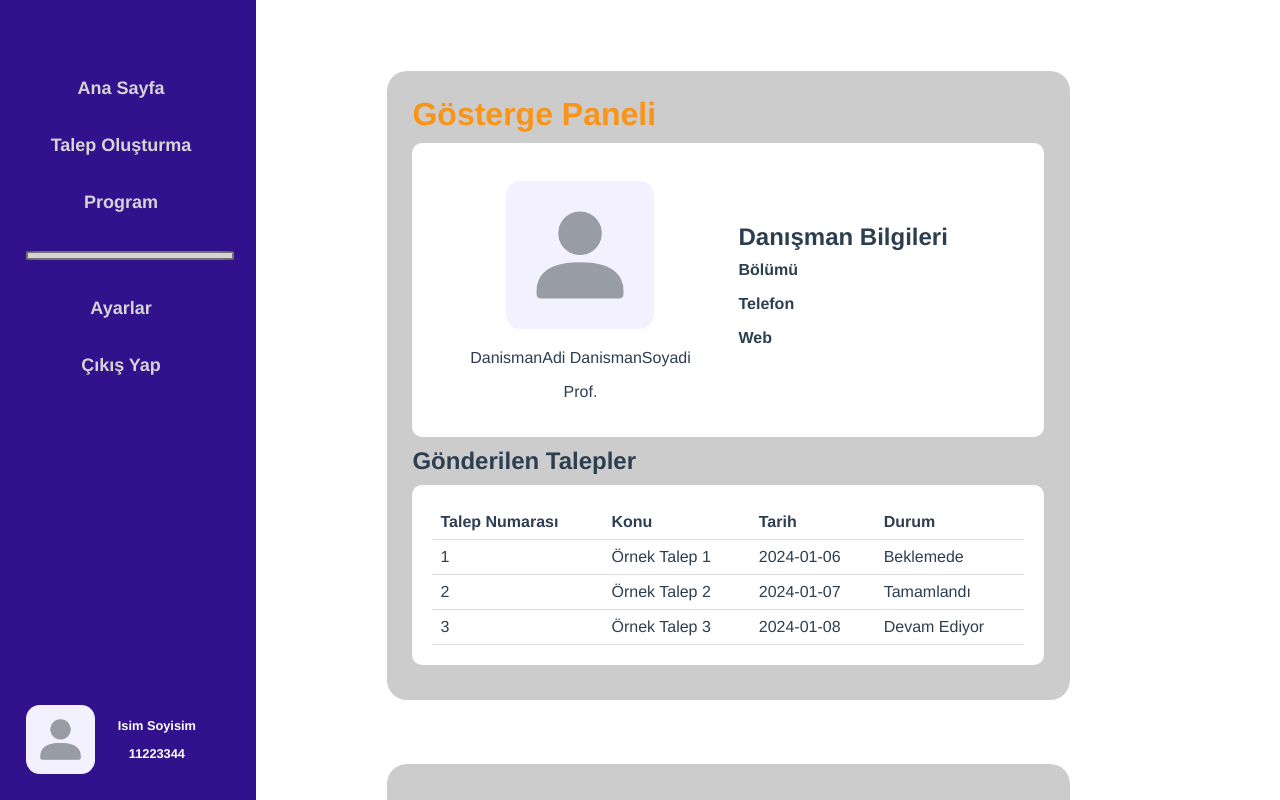
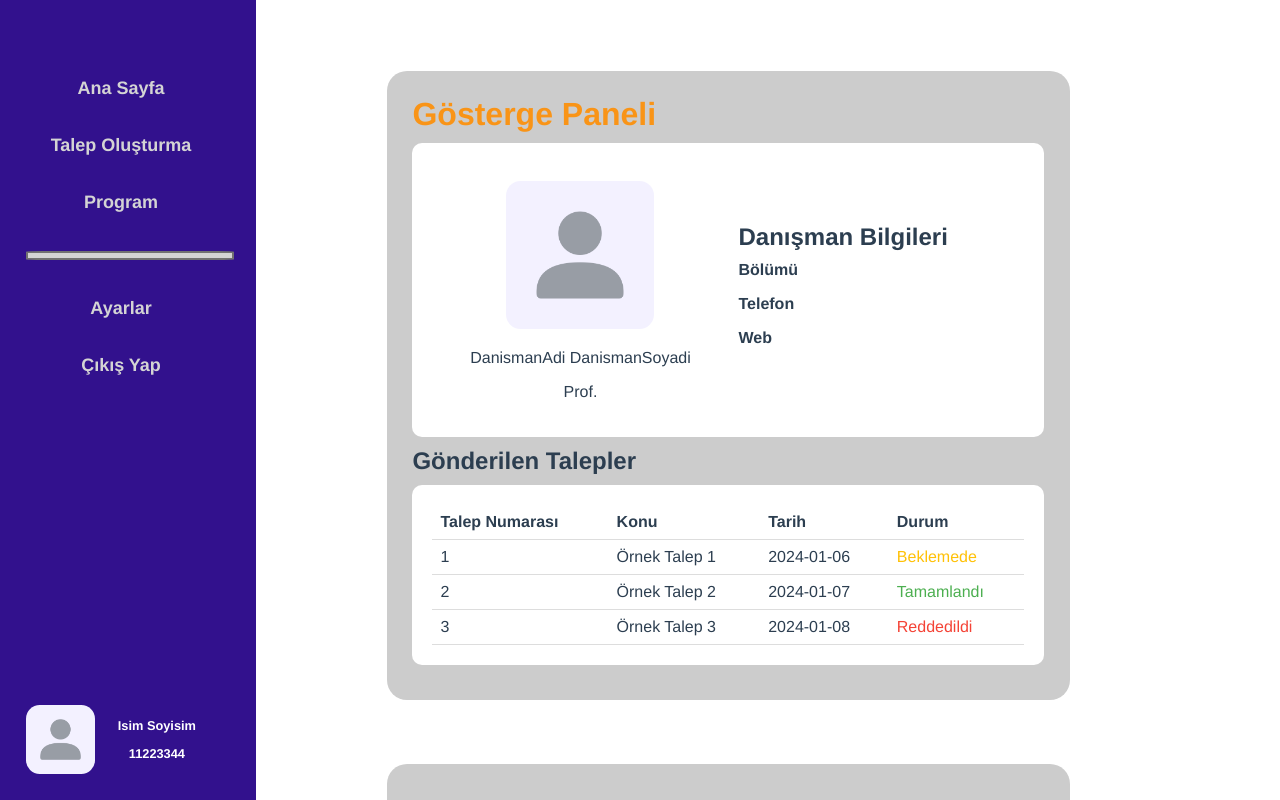
Before and after one commit to magurow/gradproject, a Vue app: page /anasayfa in a window 1280 px wide. Shown: the top 800 px of the page. Built offline with nearby package versions, Linux system fonts and the light colour scheme.

Commit message:
Talep durumuna gore renk degisimi eklendi

```diff
--- a/src/components/Dashboard.vue
+++ b/src/components/Dashboard.vue
@@ -33,7 +33,7 @@
                     <td>{{ talep.talepNo }}</td>
                     <td>{{ talep.konu }}</td>
                     <td>{{ talep.tarih }}</td>
-                    <td>{{ talep.durum }}</td>
+                    <td :style="{color: getTextColor(talep.durum)}">{{ talep.durum }}</td>
                   </tr>
                 </tbody>
               </table>
@@ -52,9 +52,20 @@
           talepler: [
             { talepNo: 1, konu: 'Örnek Talep 1', tarih: '2024-01-06', durum: 'Beklemede' },
             { talepNo: 2, konu: 'Örnek Talep 2', tarih: '2024-01-07', durum: 'Tamamlandı' },
-            { talepNo: 3, konu: 'Örnek Talep 3', tarih: '2024-01-08', durum: 'Devam Ediyor' },
+            { talepNo: 3, konu: 'Örnek Talep 3', tarih: '2024-01-08', durum: 'Reddedildi' },
             // daha fazla talep ekleyebilirsiniz
           ]
+        }
+      },
+      methods: {
+        getTextColor(durum){
+          if (durum == 'Beklemede') {
+            return '#FFC107'
+          } else if (durum == 'Tamamlandı') {
+            return '#4CAF50'
+          } else if (durum == 'Reddedildi') {
+            return '#F44336'
+          }
         }
       }
     }
```
